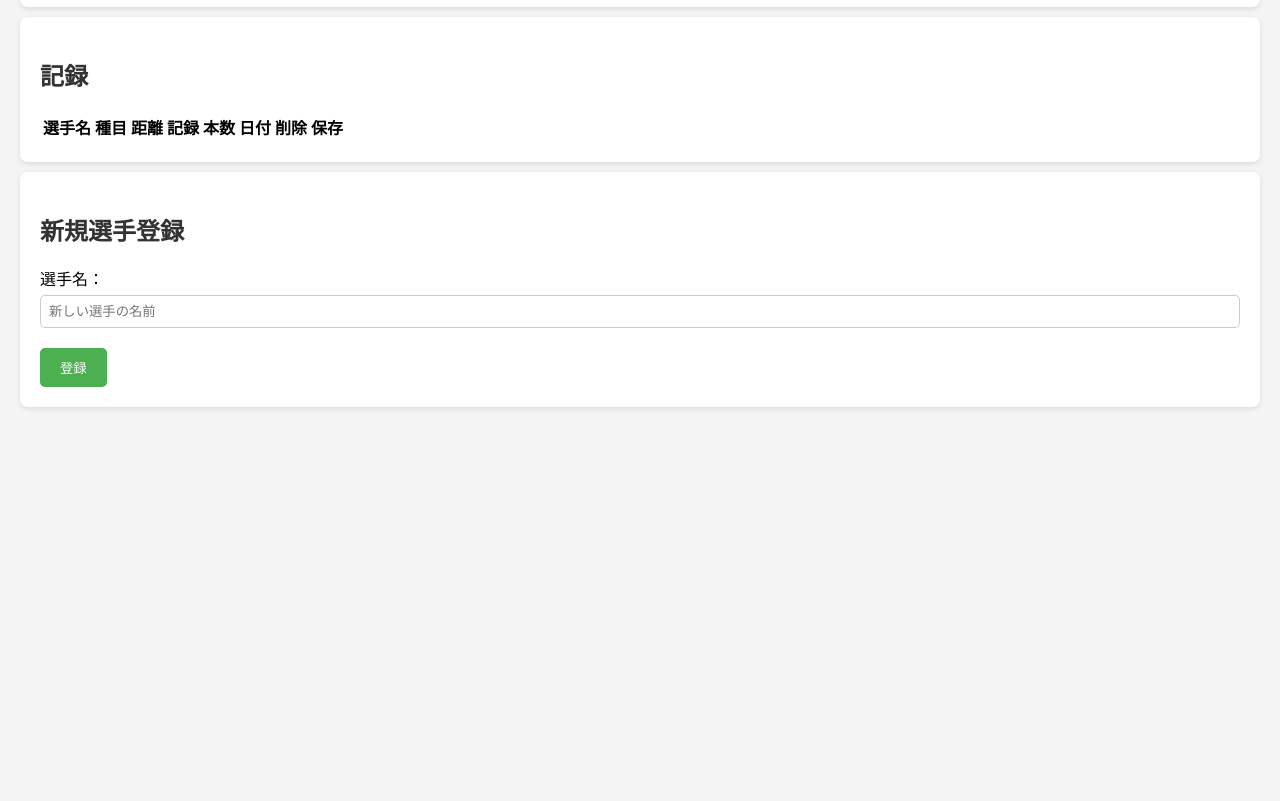
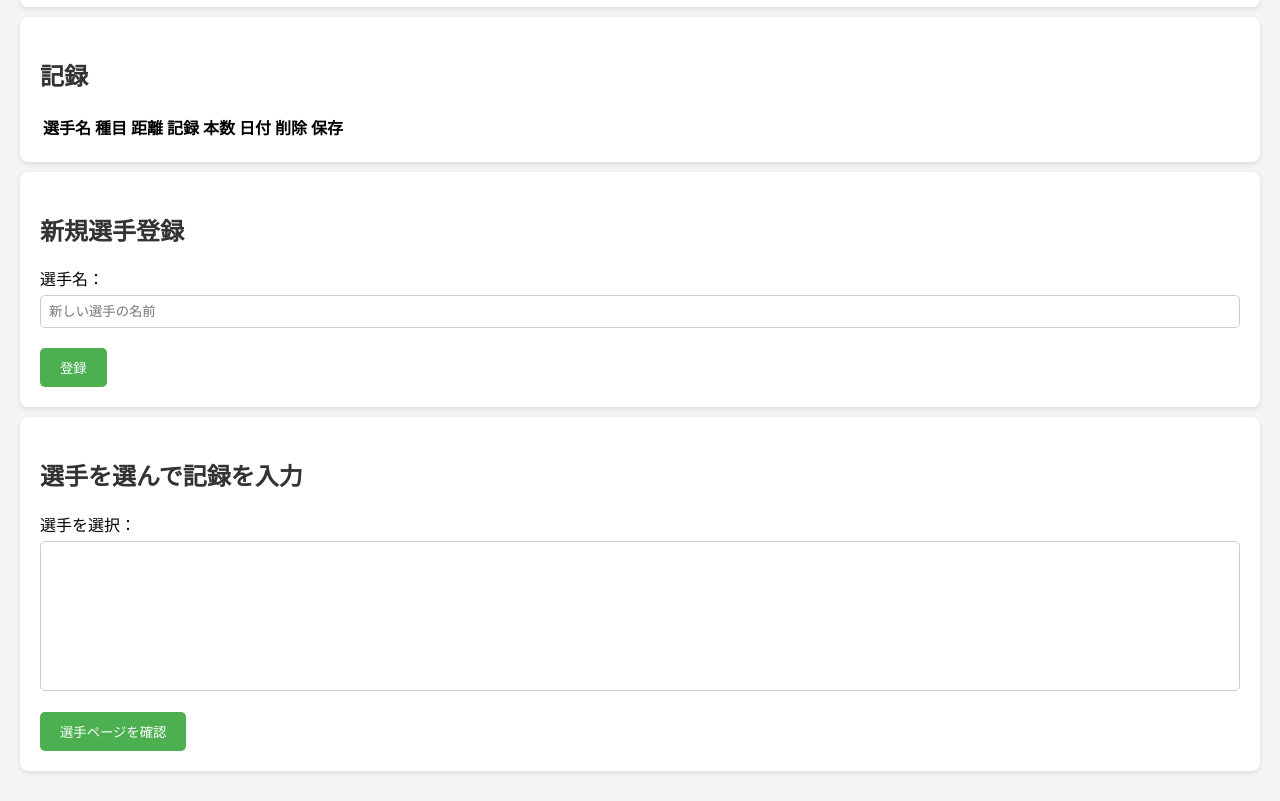
Before and after one commit to Kimu0650/NEWTFtimuRun, a plain HTML site: page index.html in a window 1280 px wide. Shown: the part 599-1400 px from the top of the page. Before the commit the page ends 1036 px from the top, so only its background shows below. Drawn offline with Linux system fonts and the light colour scheme.

```diff
--- a/index.html
+++ b/index.html
@@ -84,6 +84,17 @@
         <label for="new-athlete-name">選手名：</label>
         <input type="text" id="new-athlete-name" placeholder="新しい選手の名前">
         <button onclick="addNewAthlete()">登録</button>
+    </section>
+
+    <!-- 選手選択と記録の入力部分 -->
+    <section id="athlete-selection">
+        <h2>選手を選んで記録を入力</h2>
+        <label for="athlete-select">選手を選択：</label>
+        <select id="athlete-select" multiple>
+            <!-- ここに事前登録選手のオプションを追加します -->
+        </select>
+
+        <button id="view-athlete-page">選手ページを確認</button>
     </section>
 
     <script>
@@ -210,8 +221,9 @@
             renderTable();
         }
 
-        // 初回表示
+        // 初期化時にテーブルを描画
         renderTable();
     </script>
+
 </body>
 </html>
```
